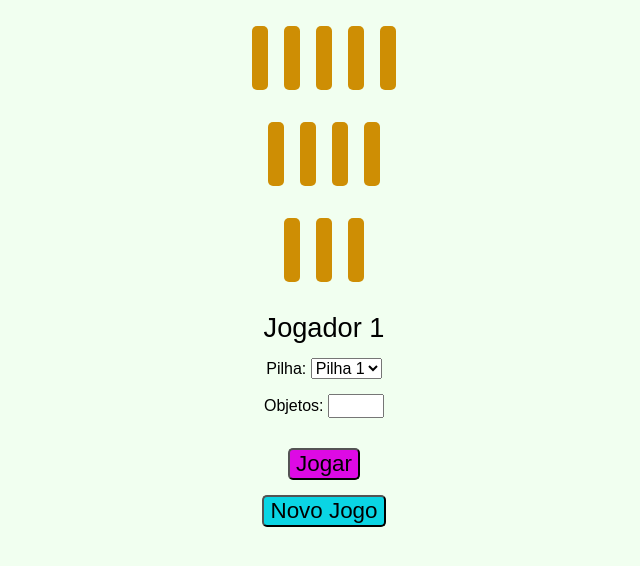
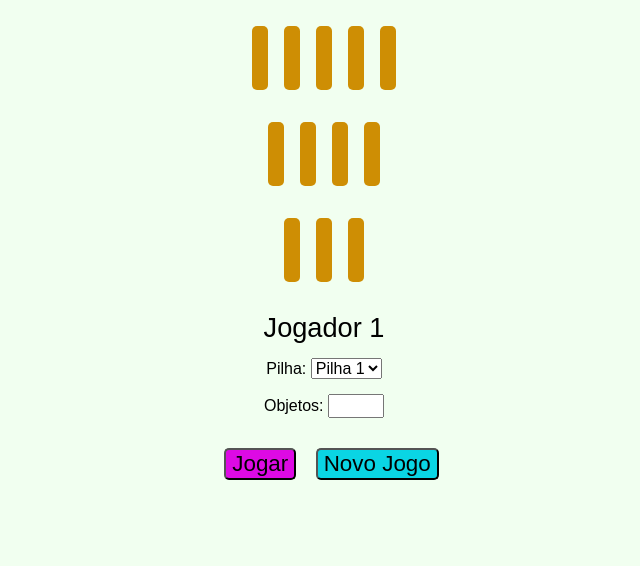
Before and after one commit to HugoLeonardo1123/Jogo-do-Nim, a plain HTML site: page Atividade 9/index.html in a window 1280 px wide. Shown: the part 110-676 px from the top of the page, without its empty margins (316-956 px from the left). Drawn offline with Linux system fonts and the light colour scheme; a web font is replaced by a local one.

Commit message:
reparo no js

```diff
--- a/Atividade 9/css/styles.css
+++ b/Atividade 9/css/styles.css
@@ -59,3 +59,7 @@ input[type="number"] {
 #objetos{
 	font-size: 1em;
 }
+
+.botoes{
+    display: inline;
+}
--- a/Atividade 9/index.html
+++ b/Atividade 9/index.html
@@ -34,6 +34,8 @@
             <div class="palito"></div>
         </div>
         <div id="jogador">Jogador 1</div>
+
+
         <div>
             <label for="pilha">Pilha:</label>
             <select id="pilha">
@@ -46,9 +48,12 @@
             <label for="objetos">Objetos:</label>
             <input type="number" id="objetos" min="1" max="3">
         </div>
-        <button id="jogar">Jogar</button>
-        <button id="novo-jogo">Novo Jogo</button>
+
+        <div class="botoes">
+            <button id="jogar">Jogar</button>
+            <button id="novo-jogo">Novo Jogo</button>
+        </div>
     </div>
-    <script src="script.js"></script>
+    <script src="./js/script.js"></script>
 </body>
 </html>
```
Also changed, not shown: Atividade 9/js/script.js (renamed from Atividade 9/script.js).
